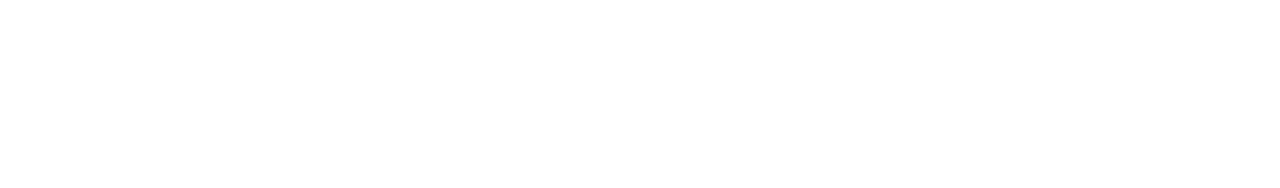
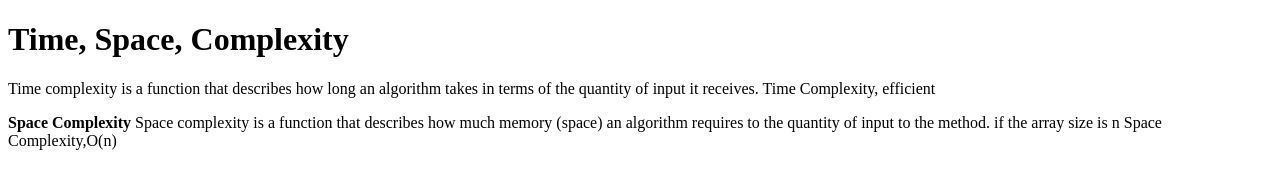
Before and after one commit to acciojob/time-and-space-complexity-Acciotharun1, a website: page main.html in a window 1280 px wide. Drawn offline with Linux system fonts and the light colour scheme.

Commit message:
created a submission

```diff
--- a/main.html
+++ b/main.html
@@ -8,7 +8,10 @@
 
 <body>
 	<!-- the entire body must be written by student -->
-    <script type="text/javascript" src="./script.js">
+	<h1>Time, Space, Complexity</h1>
+	<p>Time complexity is a function that describes how long an algorithm takes in terms of the quantity of input it receives. Time Complexity, efficient</p>
+	<p><b>Space Complexity</b> Space complexity is a function that describes how much memory (space) an algorithm requires to the quantity of input to the method. if the array size is n Space Complexity,O(n)</p>
+	<script type="text/javascript" src="./script.js">
 </script>
 
 </body>
```
